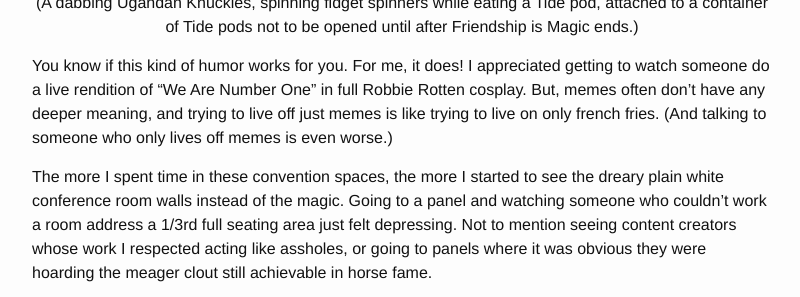
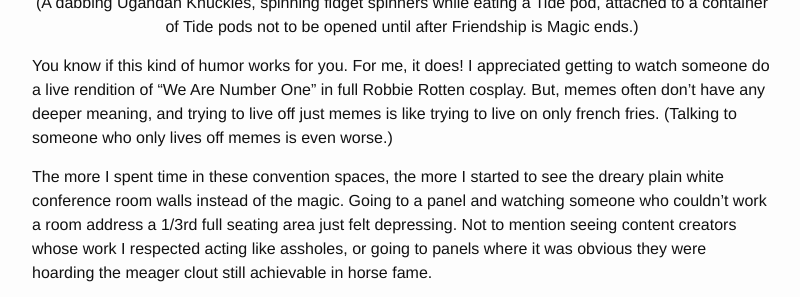
Before and after one commit to alexirpan/alexirpan.github.io, a Jekyll site: the page built from _posts/2021-12-23-why-mlp.markdown, in a window 1280 px wide and 900 px high, scrolled down 12728 px, cut to the strip 203-500 px from the top of the window. Shown: the whole strip, without its empty margins (238-1038 px from the left). Built offline with Jekyll 4.4.1, drawn with Linux system fonts in a browser that asks for light colours; nearby versions of some CDN libraries; comment, search, counter and statistics services are not loaded; some of the changed text lies outside the part shown.

Commit message:
small wording tweaks

```diff
--- a/_posts/2021-12-23-why-mlp.markdown
+++ b/_posts/2021-12-23-why-mlp.markdown
@@ -443,7 +444,7 @@ of Tide pods not to be opened until after Friendship is Magic ends.)
 You know if this kind of humor works for you. For me, it does! I appreciated getting to watch someone
 do a live rendition of "We Are Number One" in full Robbie Rotten cosplay.
 But, memes often don't have any deeper meaning, and trying to live off just memes is like trying to
-live on only french fries. (And talking to someone who only lives off memes is even worse.)
+live on only french fries. (Talking to someone who only lives off memes is even worse.)
 
 The more I spent time in these convention spaces, the
 more I started to see the dreary plain white conference room walls instead of the magic. Going to a panel
```
Also changed, not shown: other parts of _posts/2021-12-23-why-mlp.markdown (+3 -2 lines).
